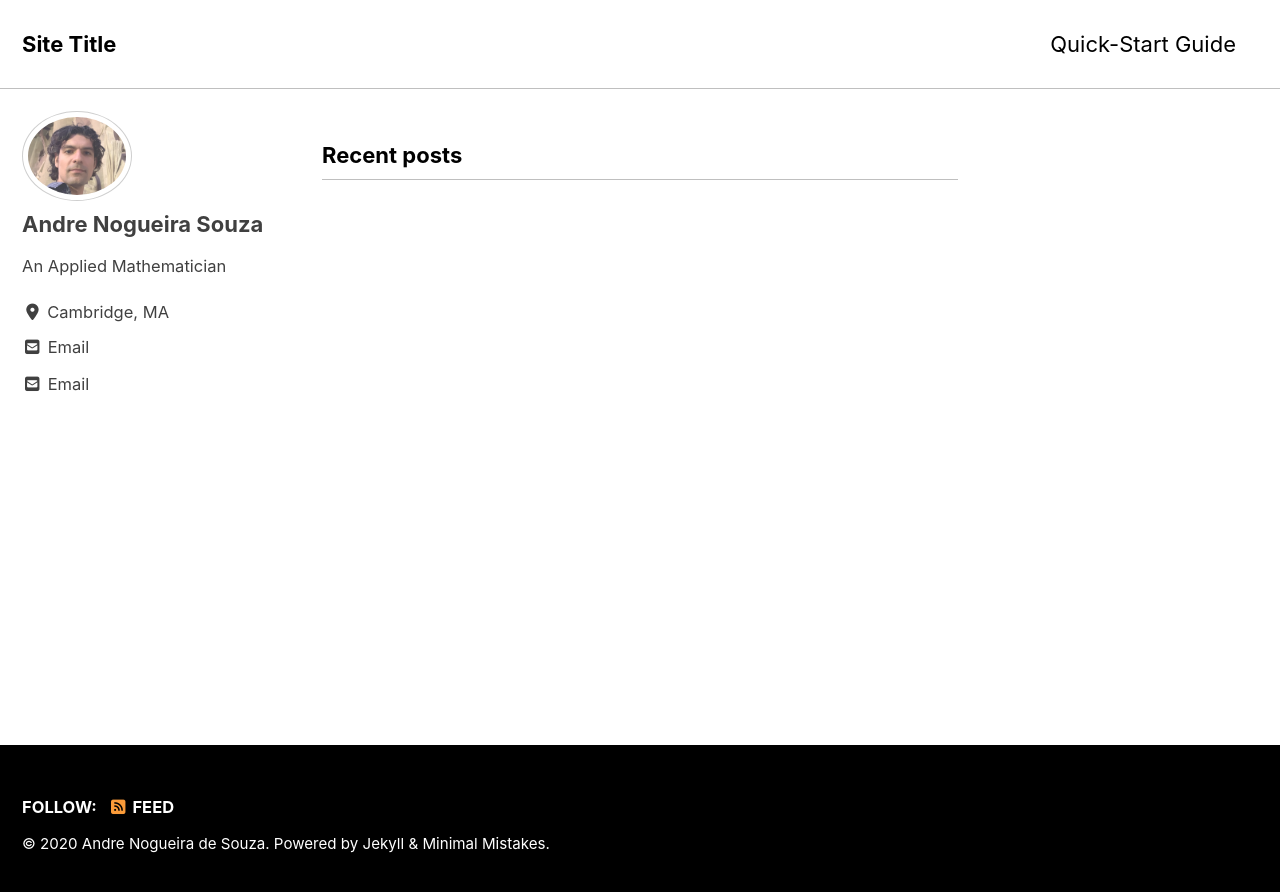
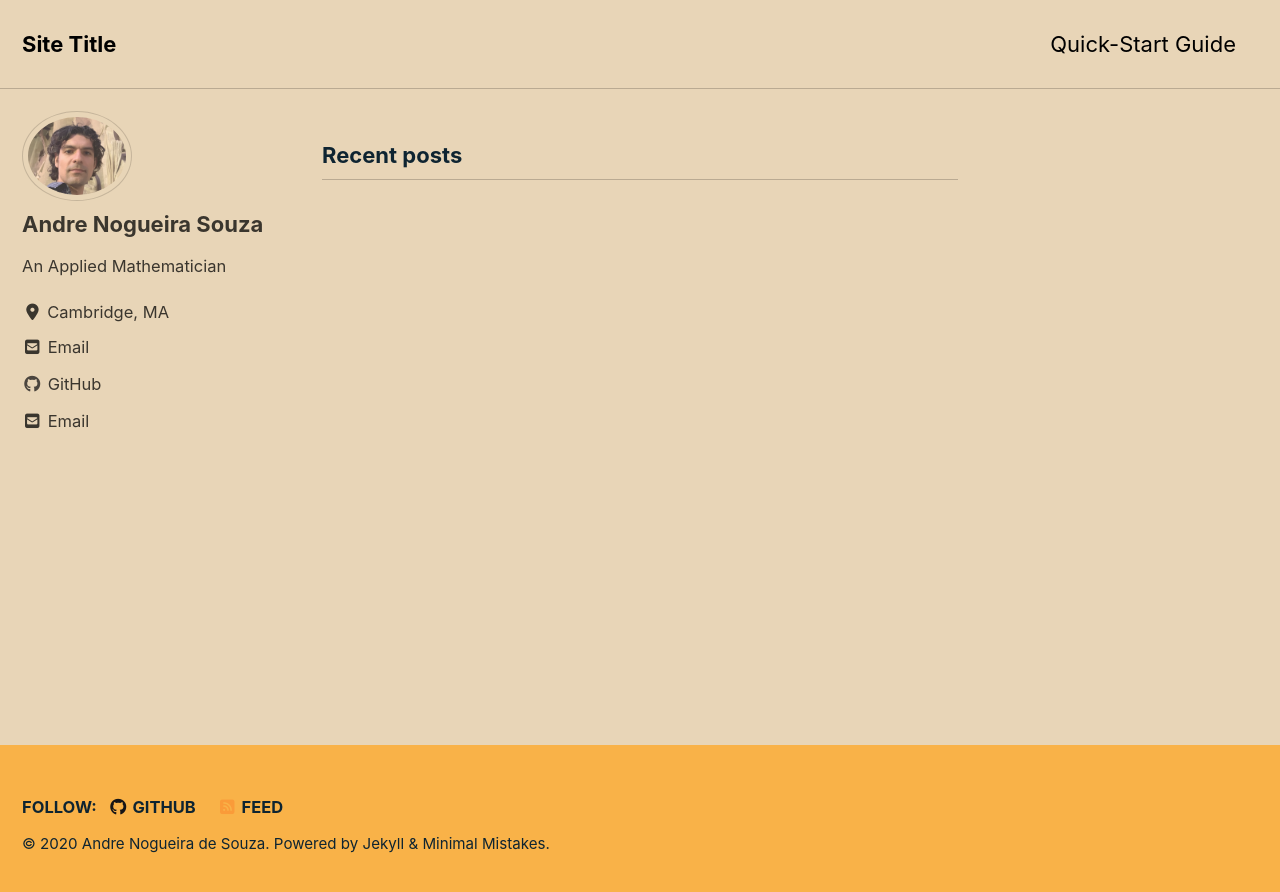
Before and after one commit to sandreza/sandreza.github.io, a Jekyll site: the page built from index.html, in a window 1280 px wide. Shown: the top 892 px of the page. Built offline with Jekyll 4.4.1, drawn with Linux system fonts in a browser that asks for light colours; cached includes are drawn as plain includes; nearby versions of some CDN libraries; the list of posts is cut into pages by our own code.

Commit message:
slight change

```diff
--- a/_config.yml
+++ b/_config.yml
@@ -12,7 +12,7 @@
 
 # theme                  : "minimal-mistakes-jekyll"
 remote_theme             : "mmistakes/minimal-mistakes@4.19.3"
-minimal_mistakes_skin    : "contrast" # "air", "aqua", "contrast", "dark", "dirt", "neon", "mint", "plum", "sunrise"
+minimal_mistakes_skin    : "sunrise" # "air", "aqua", "contrast", "dark", "dirt", "neon", "mint", "plum", "sunrise"
 
 # Site Settings
 locale                   : "en-US"
@@ -101,7 +101,7 @@ author:
   links:
     - label: "Email"
       icon: "fas fa-fw fa-envelope-square"
-      url: "mailto:andrenogueirasouza@gmail.com"
+      url:  "mailto:andrenogueirasouza@gmail.com"
     - label: "Website"
       icon: "fas fa-fw fa-link"
       # url: "https://your-website.com"
@@ -113,7 +113,7 @@ author:
       # url: "https://facebook.com/"
     - label: "GitHub"
       icon: "fab fa-fw fa-github"
-      # url: "https://github.com/"
+      url: "https://github.com/sandreza"
     - label: "Instagram"
       icon: "fab fa-fw fa-instagram"
       # url: "https://instagram.com/"
@@ -129,7 +129,7 @@ footer:
       # url:
     - label: "GitHub"
       icon: "fab fa-fw fa-github"
-      # url:
+      url: https://github.com/sandreza
     - label: "GitLab"
       icon: "fab fa-fw fa-gitlab"
       # url:
```
